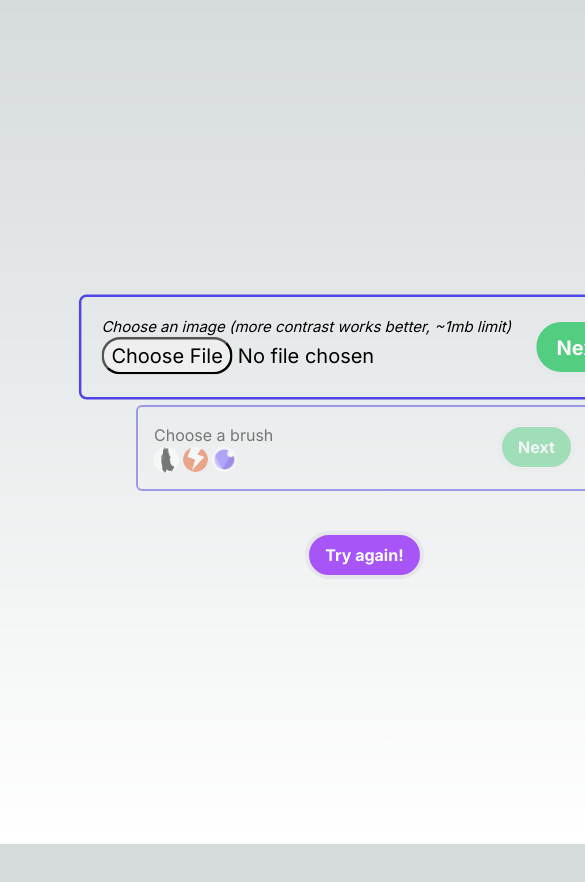
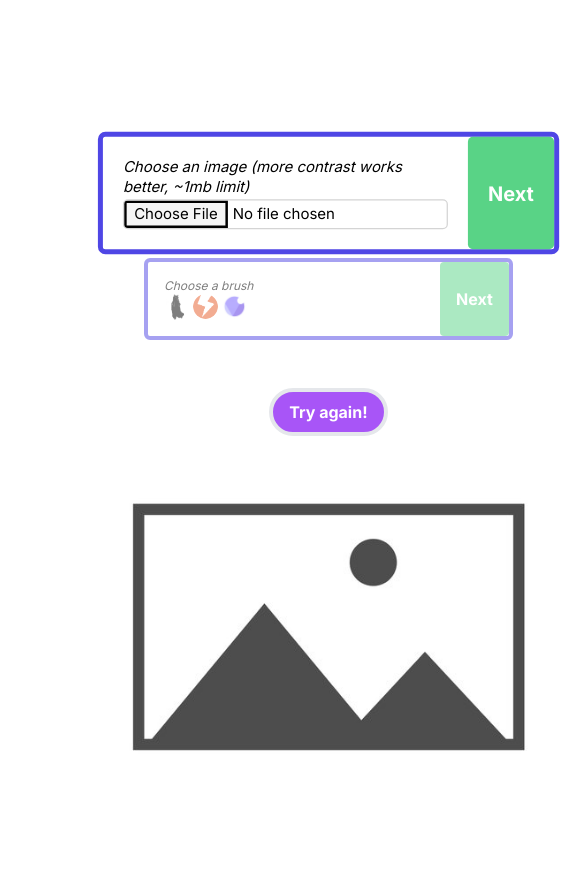
Before and after one commit to devoncallanan/dots-site, a Next.js app: page / in a window 390 px wide. Shown: the top 882 px of the page, 585 px wide, since content can reach past the window. Before the commit the page ends 844 px from the top, so only its background shows below. Built offline with nearby package versions, Linux system fonts and the light colour scheme.

Commit message:
feat: add responsive design to application (#6)

```diff
--- a/app/globals.css
+++ b/app/globals.css
@@ -18,10 +18,4 @@
 
 body {
   color: rgb(var(--foreground-rgb));
-  background: linear-gradient(
-      to bottom,
-      transparent,
-      rgb(var(--background-end-rgb))
-    )
-    rgb(var(--background-start-rgb));
 }
--- a/app/page.tsx
+++ b/app/page.tsx
@@ -33,7 +33,7 @@ export default function DotGenerator() {
   ];
 
   return (
-    <main className="flex min-h-screen flex-row items-center p-24">
+    <main className="grid lg:flex min-h-screen row-auto items-center p-24">
       <div className="basis-1/3">
         <Stepper
           steps={steps}
--- a/app/stepper.tsx
+++ b/app/stepper.tsx
@@ -30,7 +30,7 @@ export function Stepper(props: StepperProps) {
 
   return (
     <div className="grid justify-items-center">
-      <div className="row-auto m-10 space-y-4">
+      <div className="row-auto m-12 space-y-4">
         {props.steps.map((stepDef, index) => (
           <Step
             key={index}
@@ -71,15 +71,15 @@ function Step(props: StepProps) {
   return (
     <div
       className={
-        "flex rounded-md border-solid border-2 border-indigo-600 items-stretch p-4 " +
+        "flex rounded-md border-solid border-4 border-indigo-600 items-stretch " +
         (props.active ? "scale-125 " : "opacity-50 ")
       }
     >
-      <div className="grow">{props.stepDef.renderContents(props.active, setCanComplete)}</div>
-      <div>
+      <div className="grow m-4">{props.stepDef.renderContents(props.active, setCanComplete)}</div>
+      <div className="flex">
         <button
           className={
-            "rounded-full border-solid border-4 \
+            "rounded self-stretch\
          bg-green-500 hover:bg-green-700 text-white \
          font-bold py-2 px-4 disabled:opacity-75"
           }
@@ -93,7 +93,6 @@ function Step(props: StepProps) {
     </div>
   );
 }
-
 
 // Definte components that can be used as step contents
 
@@ -138,13 +137,16 @@ export function ImagePicker(props: ImagePickerProps) {
   };
   return (
     <>
-      <div className="text-xs italic">Choose an image (more contrast works better, ~1mb limit)</div>
+      <div className="text-xs italic whitespace-normal">
+        Choose an image (more contrast works better, ~1mb limit)
+      </div>
       <input
         type="file"
         id="image"
         name="image"
         accept="image/png, image/jpeg"
-        className="file:rounded-full"
+        className="border text-xs rounded border-solid \
+        border-neutral-300 file:border-solid file:bg-neutral-100"
         disabled={!props.active}
         value={inputValue}
         onChange={(e) => {
@@ -187,7 +189,7 @@ export function BrushSelector(props: BrushSelectorProps) {
   };
   return (
     <>
-      <div>Choose a brush</div>
+      <div className="text-xs italic">Choose a brush</div>
       <div className="flex flex-row space-x-1">
         {brushOptions.map((option, index) => (
           <div key={index}>
```
Also changed, not shown: app/dotcanvas.tsx (+30 -11 lines), public/Loading_icon.gif (added).
